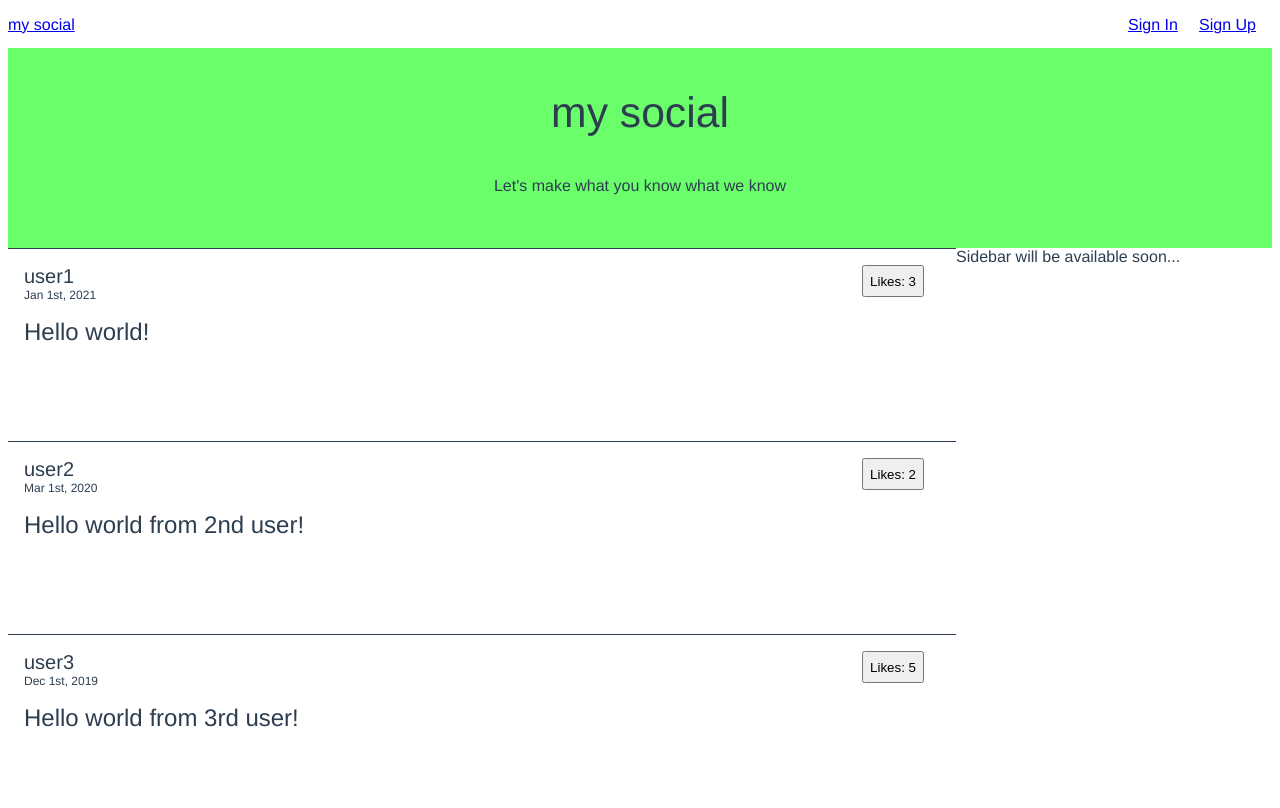
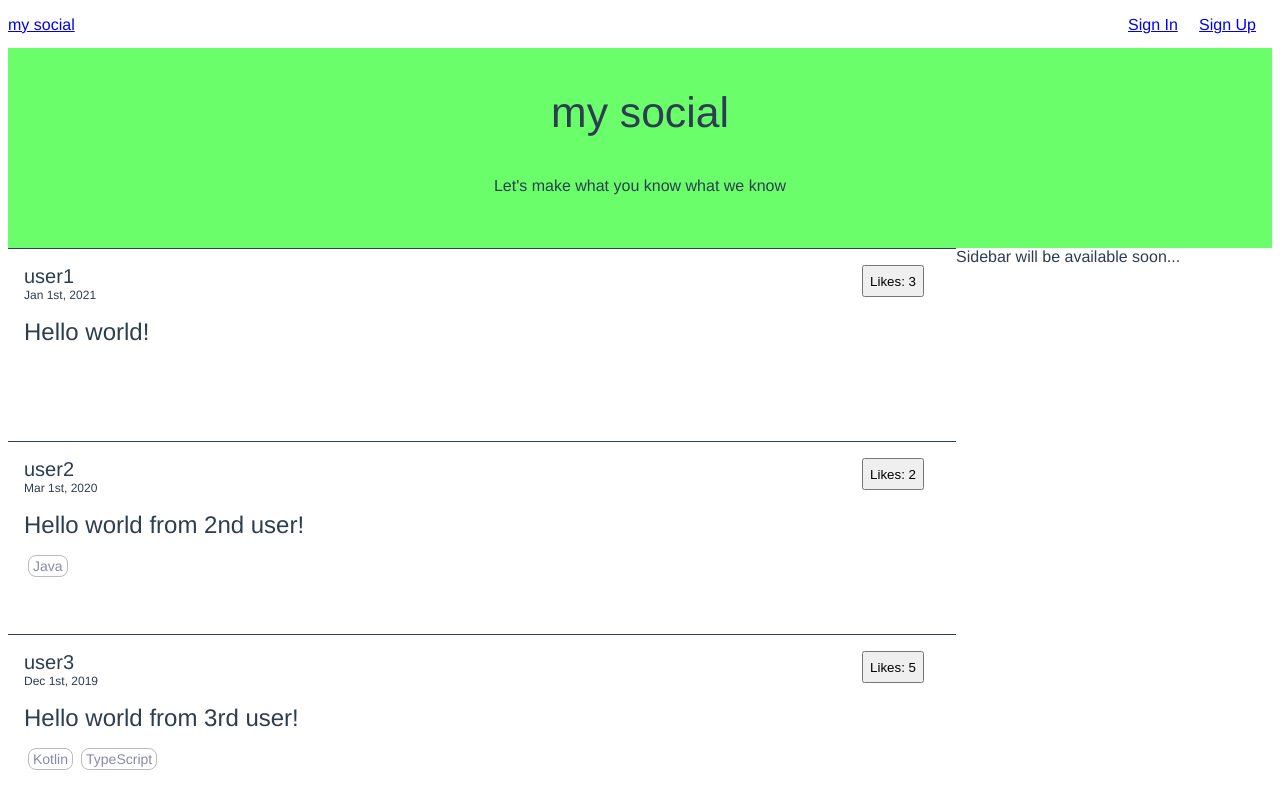
Before and after one commit to i-whammy/my-social, a Vue app: page /#/ in a window 1280 px wide. Shown: the top 808 px of the page. Built offline with nearby package versions, Linux system fonts and the light colour scheme.

Commit message:
added tag

```diff
--- a/src/components/Articles.vue
+++ b/src/components/Articles.vue
@@ -4,6 +4,9 @@
             <div class='article'>
                 <article-meta-info :userId=article.userId :published=article.published :favoritesCount=article.favoritesCount />
                 <div class='article-title'>{{article.title}}</div>
+                <div class='tag-area'>
+                    <div class='tag' v-for='tag in article.tags' v-bind:key='tag.value'>{{tag.value}}</div>
+                </div>
             </div>
         </div>
     </div>
@@ -13,14 +16,15 @@
 import Vue from 'vue'
 import Article from '../domains/Article'
 import ArticleMetaInfo from './ArticleMetaInfo.vue'
+import Tag from '../domains/Tag'
 
 export default Vue.extend({
     name: 'Articles',
     data: function() {
         return { articles: [
-            new Article(1, 'Hello world!', 'user1', 'Jan 1st, 2021', 3),
-            new Article(2, 'Hello world from 2nd user!', 'user2', 'Mar 1st, 2020', 2),
-            new Article(3, 'Hello world from 3rd user!', 'user3', 'Dec 1st, 2019', 5),
+            new Article(1, 'Hello world!', 'user1', 'Jan 1st, 2021', 3, []),
+            new Article(2, 'Hello world from 2nd user!', 'user2', 'Mar 1st, 2020', 2, [new Tag('Java')]),
+            new Article(3, 'Hello world from 3rd user!', 'user3', 'Dec 1st, 2019', 5, [new Tag('Kotlin'), new Tag('TypeScript')]),
         ]}
     },
     components: {
@@ -40,4 +44,17 @@ export default Vue.extend({
     font-size: 24px;
     margin: 16px 0;
 }
+
+.tag-area {
+    display: flex;
+}
+
+.tag {
+    border: solid 1px #bbbbbb;
+    border-radius: 8px;
+    color: #888aaa;
+    font-size: 14px;
+    padding: 2px 4px;
+    margin: 0 4px;
+}
 </style>
--- a/src/domains/Article.ts
+++ b/src/domains/Article.ts
@@ -1,15 +1,19 @@
+import Tag from './Tag';
+
 export default class Article {
     id: number;
     title: string;
     userId: string;
     published: string;
     favoritesCount: number;
+    tags: Tag[];
 
-    constructor(id: number, title: string, userId: string, published: string, favoriteCount: number) {
+    constructor(id: number, title: string, userId: string, published: string, favoriteCount: number, tags: Tag[]) {
         this.id = id;
         this.title = title;
         this.userId = userId;
         this.published = published;
         this.favoritesCount = favoriteCount;
+        this.tags = tags;
     }
 }
--- /dev/null
+++ b/src/domains/Tag.ts
@@ -0,0 +1,6 @@
+export default class Tag {
+    value: string;
+    constructor(value: string) {
+        this.value = value;
+    }
+}
```
